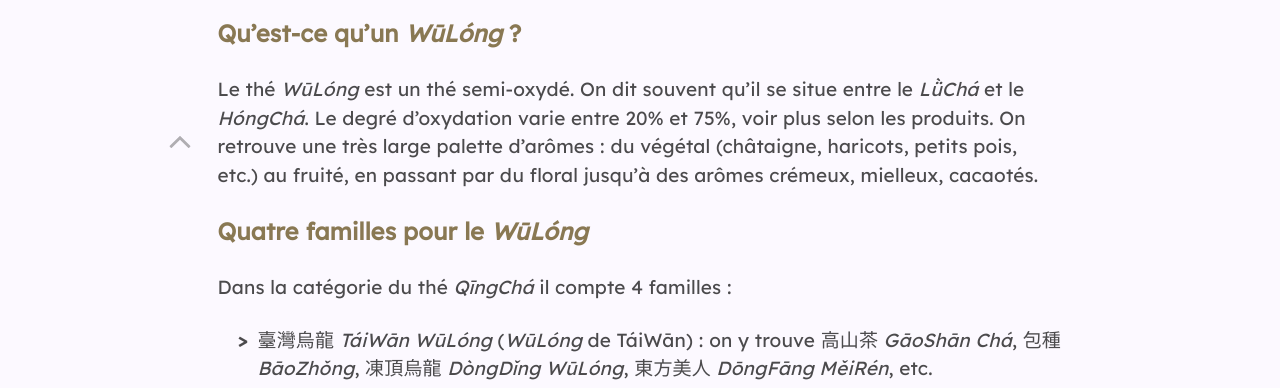
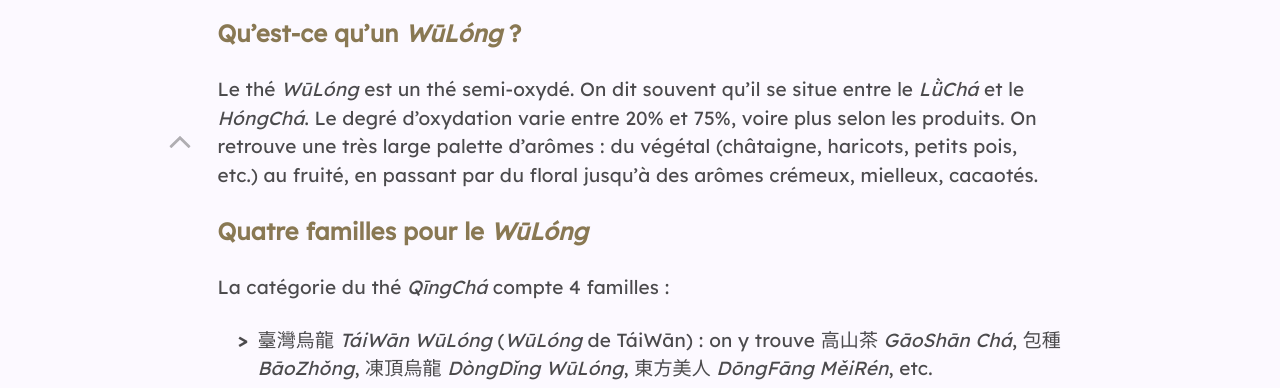
Before and after one commit to brutdethe/site, a Jekyll site: the page built from ressources/_base/les-thes-wulong.md, in a window 1280 px wide. Shown: the part 773-1161 px from the top of the page. Built offline with Jekyll 4.4.1, drawn with Linux system fonts in a browser that asks for light colours; nearby versions of some CDN libraries.

Commit message:
Corrige orthographe

```diff
--- a/ressources/_base/les-thes-wulong.md
+++ b/ressources/_base/les-thes-wulong.md
@@ -16,11 +16,11 @@ _WūLóng_ s’écrit en chinois 烏龍, traduit littéralement par "dragon noir
 
 ### Qu’est-ce qu’un _WūLóng_ ?
 
-Le thé _WūLóng_ est un thé semi-oxydé. On dit souvent qu’il se situe entre le _LǜChá_ et le _HóngChá_. Le degré d’oxydation varie entre 20% et 75%, voir plus selon les produits. On retrouve une très large palette d’arômes : du végétal (châtaigne, haricots, petits pois, etc.) au fruité, en passant par du floral jusqu’à des arômes crémeux, mielleux, cacaotés.
+Le thé _WūLóng_ est un thé semi-oxydé. On dit souvent qu’il se situe entre le _LǜChá_ et le _HóngChá_. Le degré d’oxydation varie entre 20% et 75%, voire plus selon les produits. On retrouve une très large palette d’arômes : du végétal (châtaigne, haricots, petits pois, etc.) au fruité, en passant par du floral jusqu’à des arômes crémeux, mielleux, cacaotés.
 
 ### Quatre familles pour le _WūLóng_
 
-Dans la catégorie du thé _QīngChá_ il compte 4 familles :
+La catégorie du thé _QīngChá_  compte 4 familles :
 
 - 臺灣烏龍 _TáiWān WūLóng_ (_WūLóng_ de TáiWān) : on y trouve 高山茶 _GāoShān Chá_, 包種 _BāoZhǒng_, 凍頂烏龍 _DòngDǐng WūLóng_, 東方美人 _DōngFāng MěiRén_, etc.
 
```
